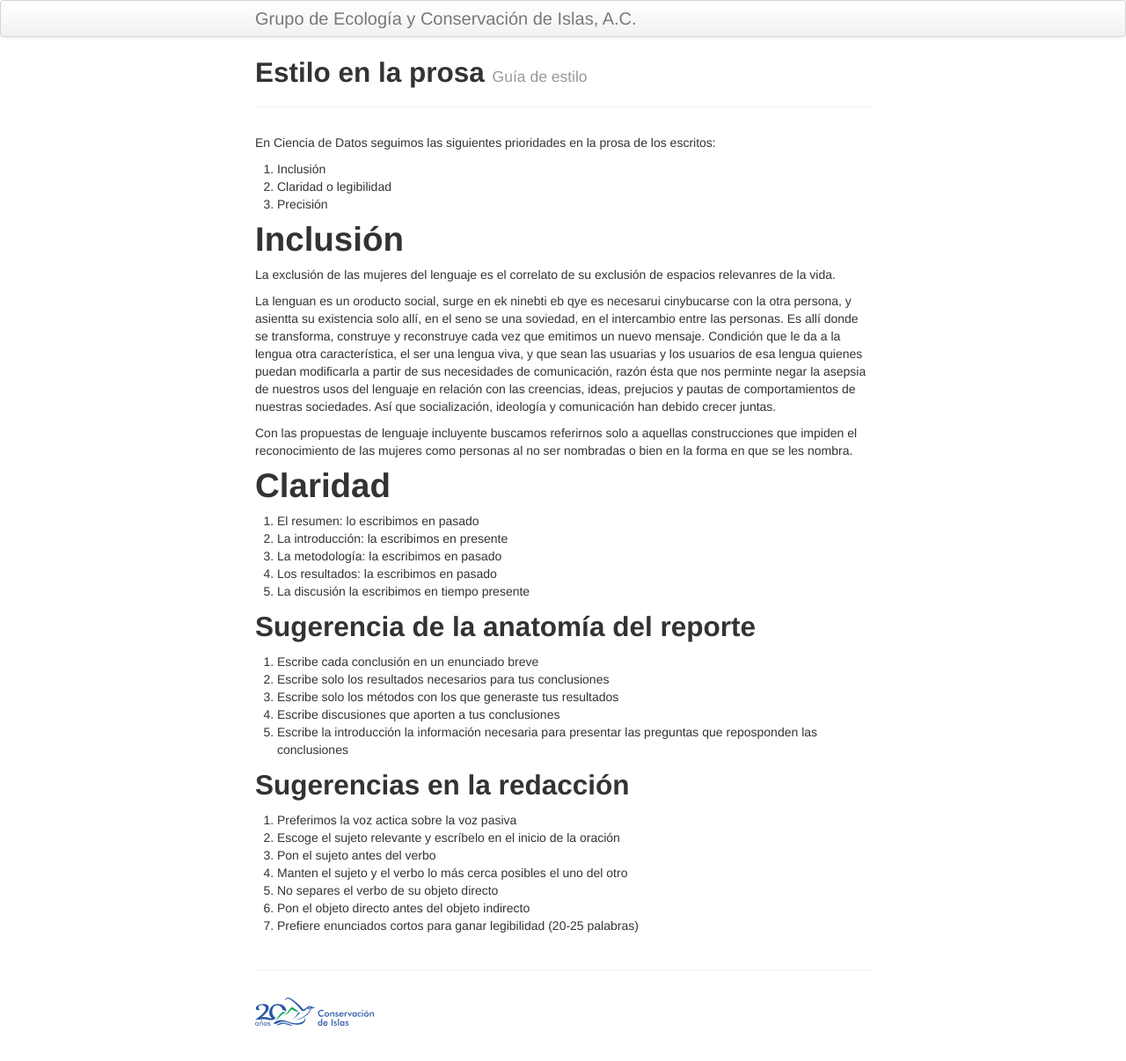
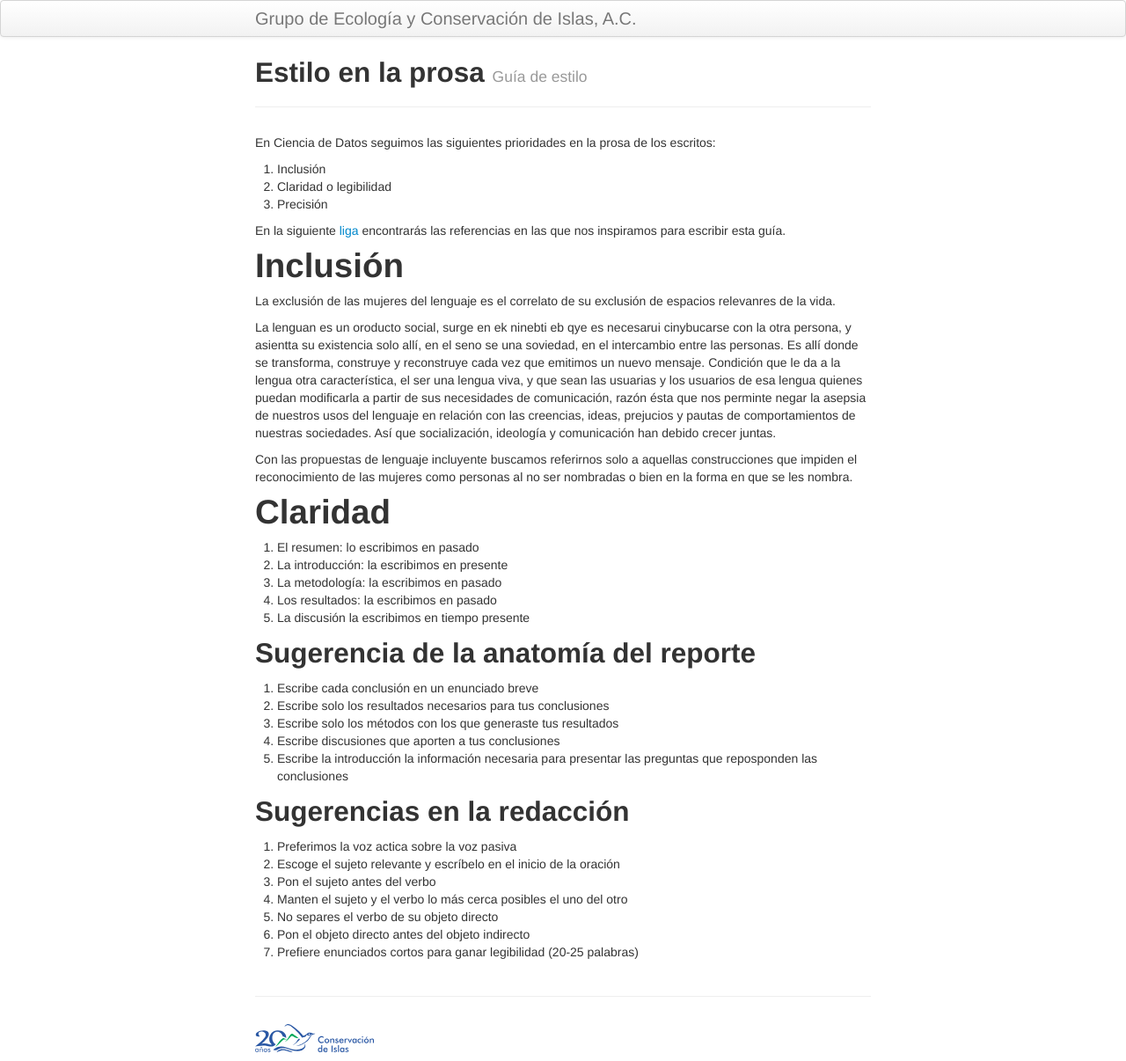
Before and after one commit to LizethMReyes/islasgeci.github.io, a Jekyll site: the page built from guia_de_estilo/prosa.md, in a window 1280 px wide. Shown: the whole page at 88% size. Built offline with Jekyll 4.4.1, drawn with Linux system fonts in a browser that asks for light colours; before the commit the page ends 1176 px from its top, so only the background shows below that.

Commit message:
Agrega el enlace a la carpeta en Drive con las archivos originales

```diff
--- a/guia_de_estilo/prosa.md
+++ b/guia_de_estilo/prosa.md
@@ -9,6 +9,9 @@ En Ciencia de Datos seguimos las siguientes prioridades en la prosa de los escri
 1. Inclusión
 1. Claridad o legibilidad
 1. Precisión
+
+En la siguiente [liga](https://drive.google.com/drive/folders/17bwKt7yED4cSamLZ9WrGlnlHvrSOK7_9)
+encontrarás las referencias en las que nos inspiramos para escribir esta guía.
 
 # Inclusión
 La exclusión de las mujeres del lenguaje es el correlato de su exclusión de espacios relevanres de
```
